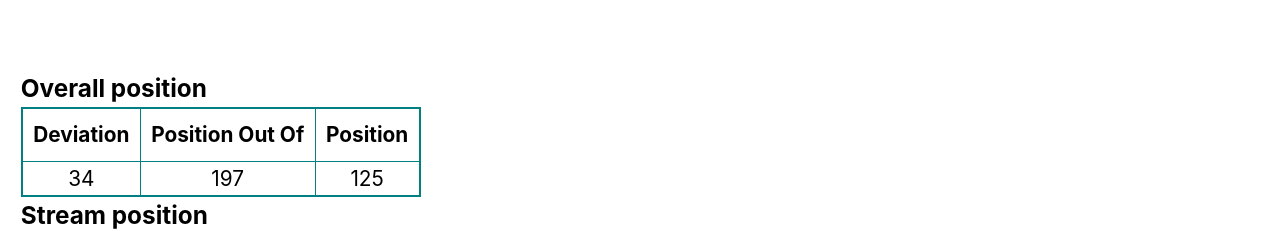
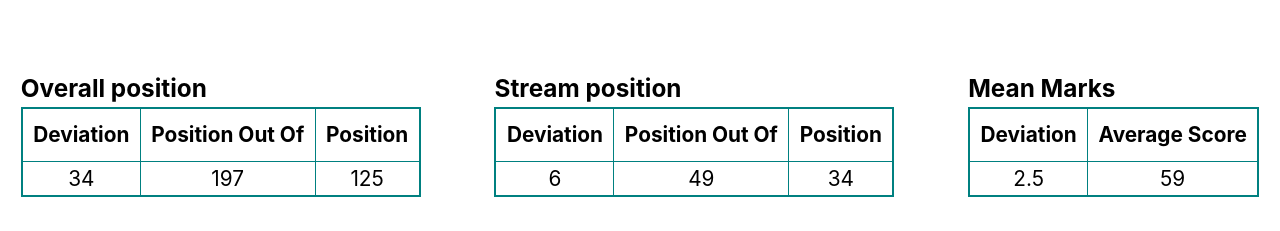
Before and after one commit to khwilo/student-report, a Next.js app: page / in a window 1280 px wide. Shown: the part 570-801 px from the top of the page. Built offline with nearby package versions, Linux system fonts and the light colour scheme.

Commit message:
Make tables responsive

```diff
--- a/container/Main.js
+++ b/container/Main.js
@@ -9,7 +9,7 @@ import styles from '../styles/Main.module.css';
 const Main = () => {
   return (
     <div className={styles.main}>
-      <div>
+      <div className={styles.tables}>
         <OverallPositionTable />
         <StreamPositionTable />
         <MeanMarksTable />
--- a/styles/Main.module.css
+++ b/styles/Main.module.css
@@ -5,3 +5,25 @@
 .main > * + * {
   margin-top: 4rem;
 }
+
+.tables {
+  display: flex;
+  flex-direction: column;
+  justify-content: center;
+  align-items: center;
+}
+
+.tables > * + * {
+  margin-top: 2rem;
+}
+
+@media (min-width: 52em) {
+  .tables {
+    flex-direction: row;
+    justify-content: space-between;
+  }
+
+  .tables > * + * {
+    margin-top: 0;
+  }
+}
```
